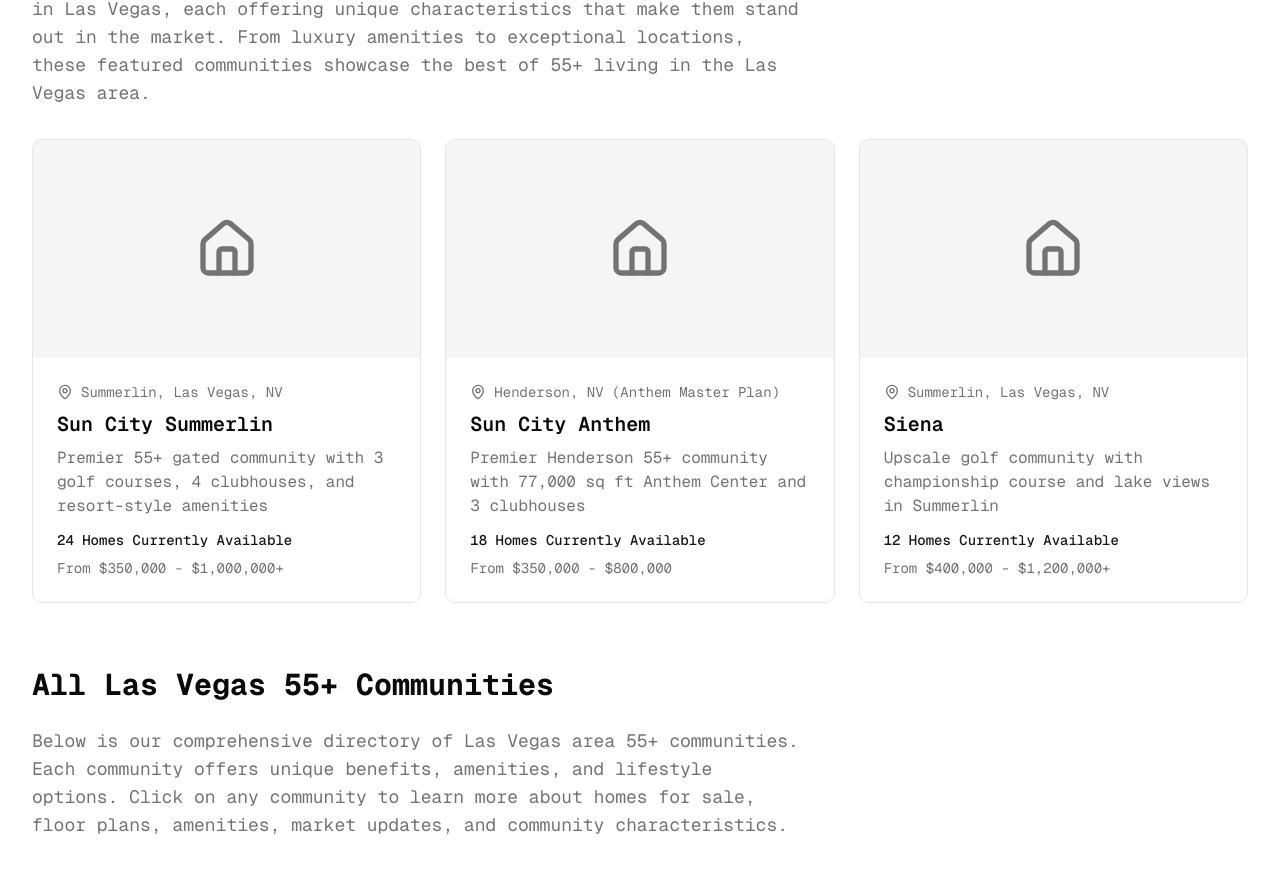
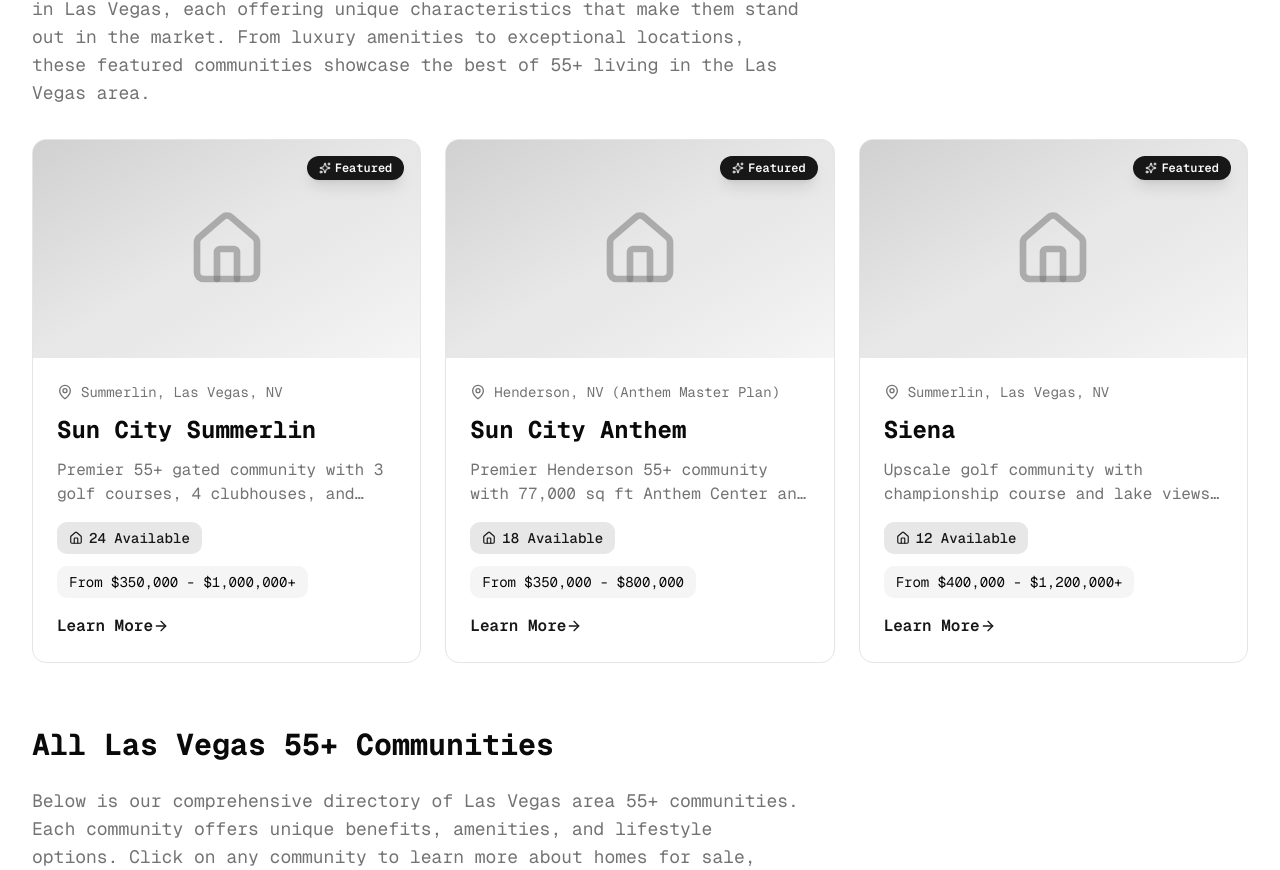
Before and after one commit to LetMeHelpYouREALTY/vegas55plushomes.com, a Next.js app: page /communities in a window 1280 px wide. Shown: the part 1252-2122 px from the top of the page. Built offline with nearby package versions, Linux system fonts and the light colour scheme.

Commit message:
V0 improvements: Enhanced contact form, home search filters, community cards, and hero component

```diff
--- a/app/communities/page.tsx
+++ b/app/communities/page.tsx
@@ -68,29 +68,7 @@
         </p>
         <div className="grid grid-cols-1 md:grid-cols-2 lg:grid-cols-3 gap-6">
           {featuredCommunities.map((community) => (
-            <Link
-              key={community.slug}
-              href={`/communities/${community.slug}`}
-              className="group rounded-lg border bg-card overflow-hidden hover:shadow-lg transition-shadow"
-            >
-              <div className="aspect-video bg-muted flex items-center justify-center">
-                <Home className="h-16 w-16 text-muted-foreground" />
-              </div>
-              <div className="p-6">
-                <div className="flex items-center gap-2 text-sm text-muted-foreground mb-2">
-                  <MapPin className="h-4 w-4" />
-                  <span>{community.location}</span>
-                </div>
-                <h3 className="text-xl font-semibold mb-2 group-hover:text-primary transition-colors">
-                  {community.name}
-                </h3>
-                <p className="text-muted-foreground mb-3">{community.description}</p>
-                <p className="text-sm text-primary font-medium">{community.homesForSale} Homes Currently Available</p>
-                {community.priceRange && (
-                  <p className="text-sm text-muted-foreground mt-2">From {community.priceRange}</p>
-                )}
-              </div>
-            </Link>
+            <CommunityCard key={community.slug} community={community} featured={true} />
           ))}
         </div>
       </section>
--- /dev/null
+++ b/components/enhanced-hero.tsx
@@ -0,0 +1,58 @@
+import Link from 'next/link'
+import { Button } from '@/components/ui/button'
+import { ArrowRight, Sparkles } from 'lucide-react'
+
+interface EnhancedHeroProps {
+  title: string
+  subtitle: string
+  primaryCTA: { text: string; href: string }
+  secondaryCTA?: { text: string; href: string }
+  badge?: string
+}
+
+export default function EnhancedHero({
+  title,
+  subtitle,
+  primaryCTA,
+  secondaryCTA,
+  badge,
+}: EnhancedHeroProps) {
+  return (
+    <section className="relative overflow-hidden bg-gradient-to-br from-blue-50 via-indigo-50 to-purple-50 dark:from-blue-950 dark:via-indigo-950 dark:to-purple-950 py-20 lg:py-32">
+      <div className="absolute inset-0 bg-gradient-to-t from-background via-transparent to-transparent" />
+
+      <div className="container mx-auto px-4 sm:px-6 lg:px-8 relative z-10">
+        <div className="text-center max-w-4xl mx-auto">
+          {badge && (
+            <div className="inline-flex items-center gap-2 px-4 py-2 bg-primary/10 text-primary rounded-full text-sm font-medium mb-6 animate-fade-in">
+              <Sparkles className="h-4 w-4" />
+              {badge}
+            </div>
+          )}
+
+          <h1 className="text-4xl md:text-5xl lg:text-6xl font-bold text-foreground mb-6 leading-tight">
+            {title}
+          </h1>
+
+          <p className="text-xl md:text-2xl text-muted-foreground mb-10 max-w-3xl mx-auto leading-relaxed">
+            {subtitle}
+          </p>
+
+          <div className="flex flex-col sm:flex-row gap-4 justify-center items-center">
+            <Button asChild size="lg" className="group text-lg px-8 py-6">
+              <Link href={primaryCTA.href}>
+                {primaryCTA.text}
+                <ArrowRight className="ml-2 h-5 w-5 group-hover:translate-x-1 transition-transform" />
+              </Link>
+            </Button>
+            {secondaryCTA && (
+              <Button asChild variant="outline" size="lg" className="text-lg px-8 py-6">
+                <Link href={secondaryCTA.href}>{secondaryCTA.text}</Link>
+              </Button>
+            )}
+          </div>
+        </div>
+      </div>
+    </section>
+  )
+}
```
